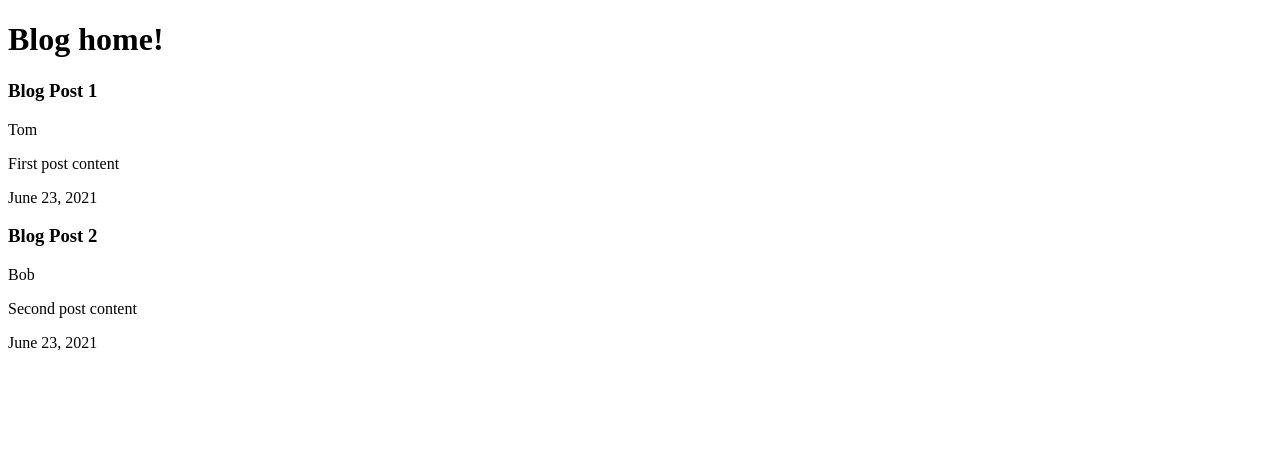
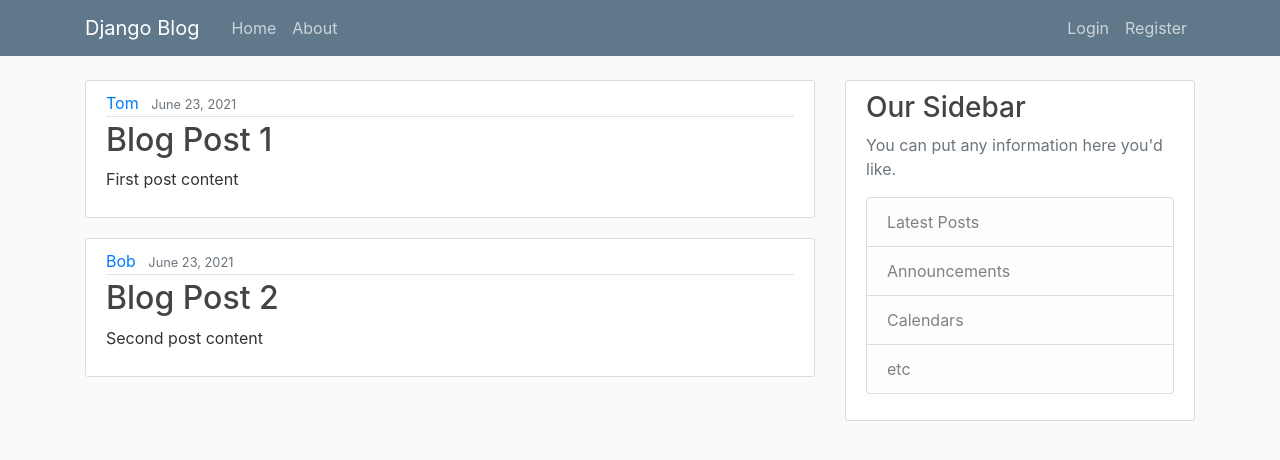
Before and after one commit to pavelhardzei/blog, a Django app: page /blog/ in a window 1280 px wide. Shown: the top 460 px of the page. Run offline with Django 3.2, Linux system fonts and the light colour scheme; some libraries are stand-ins or nearby versions.

Commit message:
added stylization

```diff
--- a/blog/urls.py
+++ b/blog/urls.py
@@ -4,4 +4,5 @@ from . import views
 
 urlpatterns = [
     path('', views.home, name='blog-home'),
+    path('about/', views.about, name='blog-about')
 ]
--- a/blog/views.py
+++ b/blog/views.py
@@ -22,3 +22,9 @@ def home(request):
         'title': 'Home'
     }
     return render(request, 'blog/home.html', context=context)
+
+def about(request):
+    context = {
+        'title': 'About'
+    }
+    return render(request, 'blog/about.html', context=context)
--- a/blog_project/settings.py
+++ b/blog_project/settings.py
@@ -122,6 +122,10 @@ USE_TZ = True
 
 STATIC_URL = '/static/'
 
+STATICFILES_DIRS = [
+    os.path.join(BASE_DIR, "static"),
+]
+
 # Default primary key field type
 # https://docs.djangoproject.com/en/3.2/ref/settings/#default-auto-field
 
--- /dev/null
+++ b/static/blog/main.css
@@ -0,0 +1,84 @@
+body {
+    background: #fafafa;
+    color: #333333;
+    margin-top: 5rem;
+  }
+
+  h1, h2, h3, h4, h5, h6 {
+    color: #444444;
+  }
+
+  ul {
+    margin: 0;
+  }
+
+  .bg-steel {
+    background-color: #5f788a;
+  }
+
+  .site-header .navbar-nav .nav-link {
+    color: #cbd5db;
+  }
+
+  .site-header .navbar-nav .nav-link:hover {
+    color: #ffffff;
+  }
+
+  .site-header .navbar-nav .nav-link.active {
+    font-weight: 500;
+  }
+
+  .content-section {
+    background: #ffffff;
+    padding: 10px 20px;
+    border: 1px solid #dddddd;
+    border-radius: 3px;
+    margin-bottom: 20px;
+  }
+
+  .article-title {
+    color: #444444;
+  }
+
+  a.article-title:hover {
+    color: #428bca;
+    text-decoration: none;
+  }
+
+  .article-content {
+    white-space: pre-line;
+  }
+
+  .article-img {
+    height: 65px;
+    width: 65px;
+    margin-right: 16px;
+  }
+
+  .article-metadata {
+    padding-bottom: 1px;
+    margin-bottom: 4px;
+    border-bottom: 1px solid #e3e3e3
+  }
+
+  .article-metadata a:hover {
+    color: #333;
+    text-decoration: none;
+  }
+
+  .article-svg {
+    width: 25px;
+    height: 25px;
+    vertical-align: middle;
+  }
+
+  .account-img {
+    height: 125px;
+    width: 125px;
+    margin-right: 20px;
+    margin-bottom: 16px;
+  }
+
+  .account-heading {
+    font-size: 2.5rem;
+  }
--- /dev/null
+++ b/templates/blog/about.html
@@ -0,0 +1,4 @@
+{% extends 'blog/base.html' %}
+{% block content %}
+    <h1>About page</h1>
+{% endblock %}
--- a/templates/blog/base.html
+++ b/templates/blog/base.html
@@ -1,6 +1,16 @@
+{% load static %}
 <!DOCTYPE html>
 <html lang="en">
     <head>
+            <!-- Required meta tags -->
+        <meta charset="utf-8">
+        <meta name="viewport" content="width=device-width, initial-scale=1">
+
+        <!-- Bootstrap CSS -->
+        <link rel="stylesheet" href="https://maxcdn.bootstrapcdn.com/bootstrap/4.0.0/css/bootstrap.min.css" integrity="sha384-Gn5384xqQ1aoWXA+058RXPxPg6fy4IWvTNh0E263XmFcJlSAwiGgFAW/dAiS6JXm" crossorigin="anonymous">
+
+        <link rel="stylesheet" text="text/css" href="{% static 'blog/main.css' %}">
+
         <meta charset="UTF-8">
         <meta http-equiv="X-UA-Compatible" content="IE=edge">
         <meta name="viewport" content="width=device-width, initial-scale=1.0">
@@ -11,7 +21,50 @@
         {% endif %}
     </head>
     <body>
-        {% block content %}
-        {% endblock %}
+        <header class="site-header">
+            <nav class="navbar navbar-expand-md navbar-dark bg-steel fixed-top">
+              <div class="container">
+                <a class="navbar-brand mr-4" href="{% url 'blog-home' %}">Django Blog</a>
+                <button class="navbar-toggler" type="button" data-toggle="collapse" data-target="#navbarToggle" aria-controls="navbarToggle" aria-expanded="false" aria-label="Toggle navigation">
+                <span class="navbar-toggler-icon"></span>
+                </button>
+                <div class="collapse navbar-collapse" id="navbarToggle">
+                  <div class="navbar-nav mr-auto">
+                    <a class="nav-item nav-link" href="{% url 'blog-home' %}">Home</a>
+                    <a class="nav-item nav-link" href="{% url 'blog-about' %}">About</a>
+                  </div>
+                  <!-- Navbar Right Side -->
+                  <div class="navbar-nav">
+                    <a class="nav-item nav-link" href="#">Login</a>
+                    <a class="nav-item nav-link" href="#">Register</a>
+                  </div>
+                </div>
+              </div>
+            </nav>
+          </header>
+          <main role="main" class="container">
+            <div class="row">
+              <div class="col-md-8">
+                {% block content %}{% endblock %}
+              </div>
+              <div class="col-md-4">
+                <div class="content-section">
+                  <h3>Our Sidebar</h3>
+                  <p class='text-muted'>You can put any information here you'd like.
+                    <ul class="list-group">
+                      <li class="list-group-item list-group-item-light">Latest Posts</li>
+                      <li class="list-group-item list-group-item-light">Announcements</li>
+                      <li class="list-group-item list-group-item-light">Calendars</li>
+                      <li class="list-group-item list-group-item-light">etc</li>
+                    </ul>
+                  </p>
+                </div>
+              </div>
+            </div>
+          </main>
+
+          <script src="https://code.jquery.com/jquery-3.2.1.slim.min.js" integrity="sha384-KJ3o2DKtIkvYIK3UENzmM7KCkRr/rE9/Qpg6aAZGJwFDMVNA/GpGFF93hXpG5KkN" crossorigin="anonymous"></script>
+          <script src="https://cdnjs.cloudflare.com/ajax/libs/popper.js/1.12.9/umd/popper.min.js" integrity="sha384-ApNbgh9B+Y1QKtv3Rn7W3mgPxhU9K/ScQsAP7hUibX39j7fakFPskvXusvfa0b4Q" crossorigin="anonymous"></script>
+          <script src="https://maxcdn.bootstrapcdn.com/bootstrap/4.0.0/js/bootstrap.min.js" integrity="sha384-JZR6Spejh4U02d8jOt6vLEHfe/JQGiRRSQQxSfFWpi1MquVdAyjUar5+76PVCmYl" crossorigin="anonymous"></script>
     </body>
 </html>
--- a/templates/blog/home.html
+++ b/templates/blog/home.html
@@ -1,10 +1,15 @@
 {% extends 'blog/base.html' %}
 {% block content %}
-    <h1>Blog home!</h1>
     {% for post in posts %}
-        <h3>{{ post.title }}</h3>
-        <p>{{ post.author }}</p>
-        <p>{{ post.content }}</p>
-        <p>{{ post.date_posted }}</p>
+        <article class="media content-section">
+            <div class="media-body">
+            <div class="article-metadata">
+                <a class="mr-2" href="#">{{ post.author }}</a>
+                <small class="text-muted">{{ post.date_posted }}</small>
+            </div>
+            <h2><a class="article-title" href="#">{{ post.title }}</a></h2>
+            <p class="article-content">{{ post.content }}</p>
+            </div>
+        </article>
     {% endfor %}
 {% endblock %}
```
